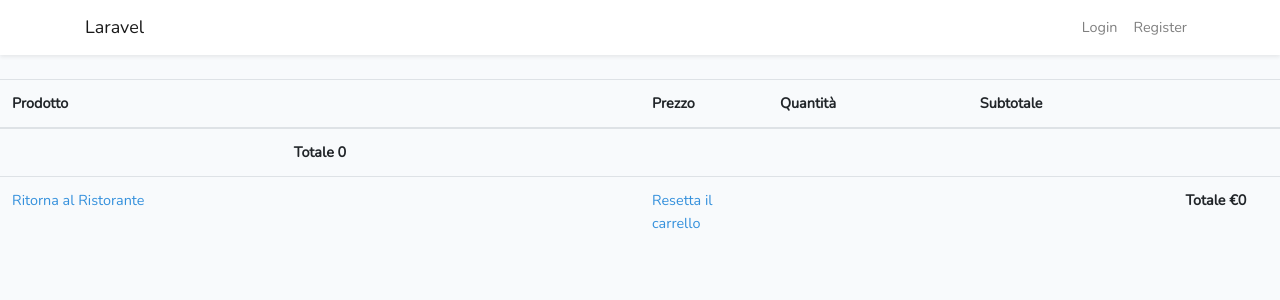
After one commit to jopomin/deliveboo, a Laravel app: page /cart in a window 1280 px wide. The commit adds this page. Shown: the top 300 px of the page. Run offline with Laravel 8, Linux system fonts and the light colour scheme; style sheets or scripts are compiled from the project's sources.

Commit message:
Aggiunta carrello

```diff
--- a/app/Http/Controllers/ProductController.php
+++ b/app/Http/Controllers/ProductController.php
@@ -94,4 +94,72 @@ class ProductController extends Controller
     {
 
     }
+
+    public function cart()
+    {
+        return view('guest.cart');
+    }
+    public function addToCart($id)
+    {
+        $product = Product::find($id);
+        if(!$product) {
+            abort(404);
+        }
+        $cart = session()->get('cart');
+        if(!$cart)
+        {
+            $cart = [
+                    $id => [
+                        "name" => $product->name,
+                        "quantity" => 1,
+                        "price" => $product->price,
+                        "photo" => $product->photo,
+                        "user_id" => $product->user_id
+                    ]
+            ];
+            session()->put('cart', $cart);
+            return redirect()->back()->with('success', 'Prodotto aggiunto al carrello');
+        }
+        if(isset($cart[$id]))
+        {
+            $cart[$id]['quantity']++;
+            session()->put('cart', $cart);
+            return redirect()->back()->with('success', 'Prodotto aggiunto al carrello');
+        }
+        $cart[$id] = [
+            "name" => $product->name,
+            "quantity" => 1,
+            "price" => $product->price,
+            "photo" => $product->photo,
+            "user_id" => $product->user_id
+        ];
+        session()->put('cart', $cart);
+        return redirect()->back()->with('success', 'Prodotto aggiunto al carrello');
+
+    }
+
+    public function updatecart($id)
+    {
+        $cart = session()->get('cart');
+        $cart[$id]['quantity']++;
+        session()->put('cart', $cart);
+        return redirect()->back()->with('success', 'Prodotto aggiunto al carrello');
+    }
+
+    public function removecart($id)
+    {
+        $cart = session()->get('cart');
+        if($cart[$id]['quantity']>1)
+        {
+        $cart[$id]['quantity']--;
+            session()->put('cart', $cart);
+        }
+        return redirect()->back();
+    }
+
+    public function resetCart()
+    {
+        session()->forget('cart');
+        return redirect()->back()->with('success', 'Carrello svuotato');
+    }
 }
--- a/app/Http/Controllers/UserController.php
+++ b/app/Http/Controllers/UserController.php
@@ -20,7 +20,7 @@ class UserController extends Controller
     public function show($id)
     {
         $restaurants = User::findOrFail($id);
-        $products = Product::where('user_id',$id)->get();
+        $products = Product::where([['user_id',$id],['visible', 0 ]])->get();
         $data = [
             'restaurant' => $restaurants,
             'menu' => $products
--- a/composer.json
+++ b/composer.json
@@ -16,7 +16,8 @@
         "laravel/framework": "^7.0",
         "laravel/tinker": "^2.0",
         "laravel/ui": "2.4",
-        "realrashid/sweet-alert": "^4.0"
+        "realrashid/sweet-alert": "^4.0",
+        "uxweb/sweet-alert": "^2.0"
     },
     "require-dev": {
         "facade/ignition": "^2.0",
--- a/package.json
+++ b/package.json
@@ -20,6 +20,7 @@
         "resolve-url-loader": "^2.3.1",
         "sass": "^1.20.1",
         "sass-loader": "^8.0.0",
+        "sweetalert": "^2.1.2",
         "vue": "^2.5.17",
         "vue-template-compiler": "^2.6.10"
     }
--- /dev/null
+++ b/resources/views/guest/cart.blade.php
@@ -0,0 +1,53 @@
+@extends('layouts.app')
+@section('title', 'Cart')
+@section('content')
+    <table id="cart" class="table table-hover table-condensed">
+        <thead>
+        <tr>
+            <th style="width:50%">Prodotto</th>
+            <th style="width:10%">Prezzo</th>
+            <th style="width:8%">Quantità</th>
+            <th style="width:22%" class="text-center">Subtotale</th>
+            <th style="width:10%"></th>
+        </tr>
+        </thead>
+        <tbody>
+        <?php $total = 0 ?>
+        @if(session('cart'))
+            @foreach(session('cart') as $id => $details)
+                <?php $total += $details['price'] * $details['quantity'] ;?>
+                <tr>
+                    <td data-th="Product">
+                        <div class="row">
+                            <div class="col-sm-3 hidden-xs"><img src="{{ $details['photo'] }}" width="100" height="100" class="img-responsive"/></div>
+                            <div class="col-sm-9">
+                                <h4 class="nomargin">{{ $details['name'] }}</h4>
+                            </div>
+                        </div>
+                    </td>
+                    <td data-th="Price">${{ $details['price'] }}</td>
+                    <td data-th="Quantity">
+                        <input type="number" value="{{ $details['quantity'] }}" class="form-control quantity" />
+                    </td>
+                    <td data-th="Subtotal" class="text-center">${{ $details['price'] * $details['quantity'] }}</td>
+                    <td >
+                        <a href="{{ route('removecart', ['id' => $id])}}"><button type="submit"><i class="fa fa-refresh"></i></button></a>
+                        <a href="{{ route('updatecart', ['id' => $id])}}"><button type="submit"><i class="fa fa-refresh"></i></button></a>
+                    </td>
+                </tr>
+            @endforeach
+        @endif
+        </tbody>
+        <tfoot>
+        <tr class="visible-xs">
+            <td class="text-center"><strong>Totale {{ $total }}</strong></td>
+        </tr>
+        <tr>
+            <td><a href="#"> Ritorna al Ristorante</a></td>
+            <td><a href="{{ route('reset_cart')}}"></i> Resetta il carrello</a></td>
+            <td colspan="2" class="hidden-xs"></td>
+            <td class="hidden-xs text-center"><strong>Totale €{{ $total }}</strong></td>
+        </tr>
+        </tfoot>
+    </table>
+@endsection
--- a/resources/views/guest/restaurant_details.blade.php
+++ b/resources/views/guest/restaurant_details.blade.php
@@ -18,11 +18,13 @@
         <ul>
             @foreach ($menu as $product)
                 <li>
-                    <a href="{{ route('product_details', ['id' => $product->id]) }}">{{$product->name}} </a> - Prezzo:{{$product->price}}€
+                    <a href="{{ route('product_details', ['id' => $product->id]) }}">{{$product->name}} </a>
+                    - Prezzo:{{$product->price}}€
+                    <a href="{{ route('add_to_cart', ['id' => $product->id])}}"><input type="button"value="Aggiungi al carrello" ></a>
                 </li>
             @endforeach
         </ul>
     </div>
-
+    <a href="{{route('cart')}}"><input type="button"value="Vedi il carrello" ></a>
     <a href="{{route('order.create', ['id' => $restaurant->id])}}"><input type="button"value="Fai il tuo ordine" ></a>
 @endsection
--- a/routes/web.php
+++ b/routes/web.php
@@ -63,3 +63,9 @@ Route::get('/restaurant', 'UserController@index')->name('restaurant_list');
 Route::get('/restaurant/{id}', 'UserController@show')->name('restaurants_details');
 Route::get('/restaurant/{id}/order', 'OrderController@create')->name('order.create');
 Route::post('/restaurant/order', 'OrderController@store')->name('order.store');
+
+Route::get('cart', 'ProductController@cart')->name('cart');
+Route::get('update-cart/{id}', 'ProductController@updatecart')->name('updatecart');
+Route::get('remove-cart/{id}', 'ProductController@removecart')->name('removecart');
+Route::get('add-to-cart/{id}', 'ProductController@addToCart')->name('add_to_cart');
+Route::get('cartReset', 'ProductController@resetCart')->name('reset_cart');
```
Also changed, not shown: package-lock.json, 1 other file.
